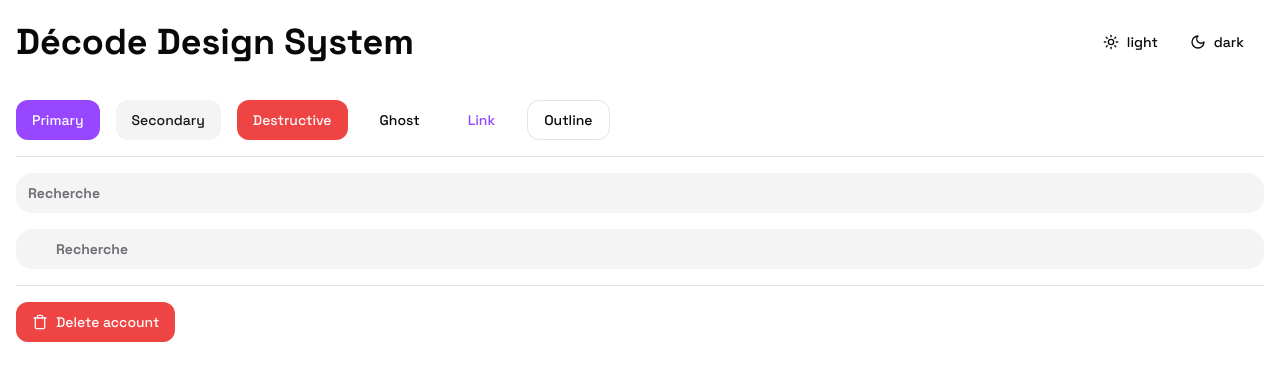
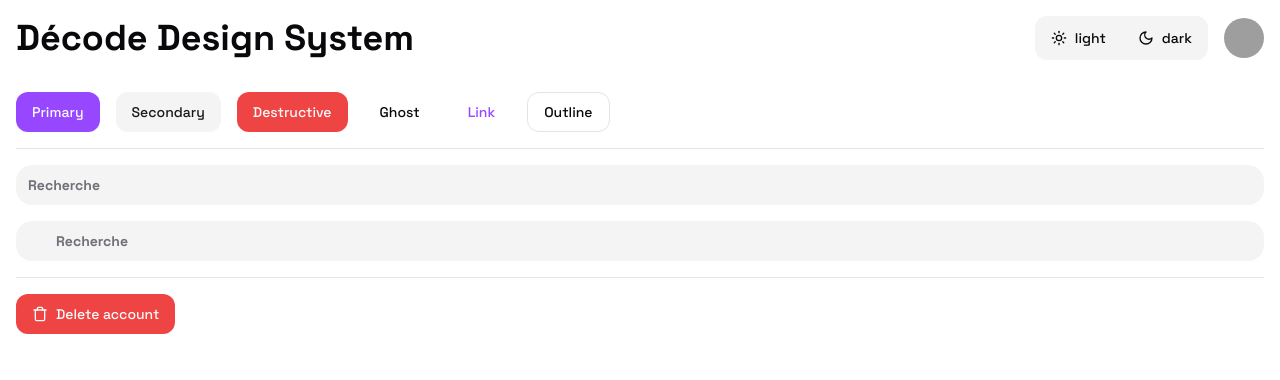
Before and after one commit to decode-school/design-system, a React (Vite) app: page / in a window 1280 px wide. Shown: the top 380 px of the page. Built offline with nearby package versions, Linux system fonts and the light colour scheme; grey boxes are pictures that could not be loaded; some icons are missing.

Commit message:
feat: add Avatar component and its Storybook stories

```diff
--- a/package.json
+++ b/package.json
@@ -15,6 +15,7 @@
     "@radix-ui/react-accordion": "^1.2.2",
     "@radix-ui/react-alert-dialog": "^1.1.5",
     "@radix-ui/react-aspect-ratio": "^1.1.1",
+    "@radix-ui/react-avatar": "^1.1.2",
     "@radix-ui/react-select": "^2.1.5",
     "@radix-ui/react-slot": "^1.1.1",
     "class-variance-authority": "^0.7.1",
--- a/src/main.tsx
+++ b/src/main.tsx
@@ -5,10 +5,9 @@ import { Button } from '@/package/ui/components/ui/button'
 import { Input } from '@/package/ui/components/ui/input'
 import { ThemeProvider } from "@/package/ui/providers/theme-provider"
 import ModeToggle from './package/ui/components/functionnal/mode-toggle'
-import { Select, SelectContent, SelectItem, SelectTrigger, SelectValue } from './package/ui/components/ui/select'
-import { Accordion, AccordionContent, AccordionItem, AccordionTrigger } from './package/ui/components/ui/accordion'
 import { AlertDialog, AlertDialogAction, AlertDialogCancel, AlertDialogContent, AlertDialogDescription, AlertDialogFooter, AlertDialogHeader, AlertDialogTitle, AlertDialogTrigger } from './package/ui/components/ui/alert-dialog'
 import { Trash } from 'lucide-react'
+import { Avatar, AvatarFallback, AvatarImage } from './package/ui/components/ui/avatar'
 
 
 
@@ -18,7 +17,13 @@ createRoot(document.getElementById('root')!).render(
       <main>
         <header className='container mx-auto p-4 flex justify-between items-center'>
           <h1 className='text-4xl font-bold'>Décode Design System</h1>
-          <ModeToggle lightText='light' darkText='dark' />
+          <div className='flex items-center gap-4'>
+            <ModeToggle lightText='light' darkText='dark' className='bg-secondary' />
+            <Avatar>
+              <AvatarImage src="https://avatars.githubusercontent.com/u/12610160?v=4" alt="avatar" />
+              <AvatarFallback>AM</AvatarFallback>
+            </Avatar>
+          </div>
         </header>
         <div className='container mx-auto p-4 space-y-4'>
           <section className='flex gap-4 flex-wrap'>
--- a/src/package/ui/components/functionnal/mode-toggle.tsx
+++ b/src/package/ui/components/functionnal/mode-toggle.tsx
@@ -1,11 +1,12 @@
 import { Moon, Sun } from "lucide-react";
 import { useTheme } from "../../providers/theme-provider";
 import { Button } from "../ui/button";
+import { cn } from "../../lib/utils";
 
-export default function ModeToggle({ lightText, darkText }: { lightText?: string, darkText?: string }) {
+export default function ModeToggle({ lightText, darkText, className }: { lightText?: string, darkText?: string, className?: string }) {
     const { setTheme, theme } = useTheme()
     return (
-        <div className="inline-flex p-2 gap-2 bg-background rounded-xl">
+        <div className={cn("inline-flex p-1 gap-2 bg-background rounded-xl", className)}>
             <Button
                 size="sm"
                 variant={theme === "light" ? "primary" : "ghost"}
--- /dev/null
+++ b/src/package/ui/components/ui/avatar.tsx
@@ -0,0 +1,48 @@
+import * as React from "react"
+import * as AvatarPrimitive from "@radix-ui/react-avatar"
+
+import { cn } from "@/package/ui/lib/utils"
+
+const Avatar = React.forwardRef<
+  React.ElementRef<typeof AvatarPrimitive.Root>,
+  React.ComponentPropsWithoutRef<typeof AvatarPrimitive.Root>
+>(({ className, ...props }, ref) => (
+  <AvatarPrimitive.Root
+    ref={ref}
+    className={cn(
+      "relative flex h-10 w-10 shrink-0 overflow-hidden rounded-full",
+      className
+    )}
+    {...props}
+  />
+))
+Avatar.displayName = AvatarPrimitive.Root.displayName
+
+const AvatarImage = React.forwardRef<
+  React.ElementRef<typeof AvatarPrimitive.Image>,
+  React.ComponentPropsWithoutRef<typeof AvatarPrimitive.Image>
+>(({ className, ...props }, ref) => (
+  <AvatarPrimitive.Image
+    ref={ref}
+    className={cn("aspect-square h-full w-full", className)}
+    {...props}
+  />
+))
+AvatarImage.displayName = AvatarPrimitive.Image.displayName
+
+const AvatarFallback = React.forwardRef<
+  React.ElementRef<typeof AvatarPrimitive.Fallback>,
+  React.ComponentPropsWithoutRef<typeof AvatarPrimitive.Fallback>
+>(({ className, ...props }, ref) => (
+  <AvatarPrimitive.Fallback
+    ref={ref}
+    className={cn(
+      "flex h-full w-full items-center justify-center rounded-full bg-muted",
+      className
+    )}
+    {...props}
+  />
+))
+AvatarFallback.displayName = AvatarPrimitive.Fallback.displayName
+
+export { Avatar, AvatarImage, AvatarFallback }
```
Also changed, not shown: 2 other files (tests, documents, lock files or other folders).
